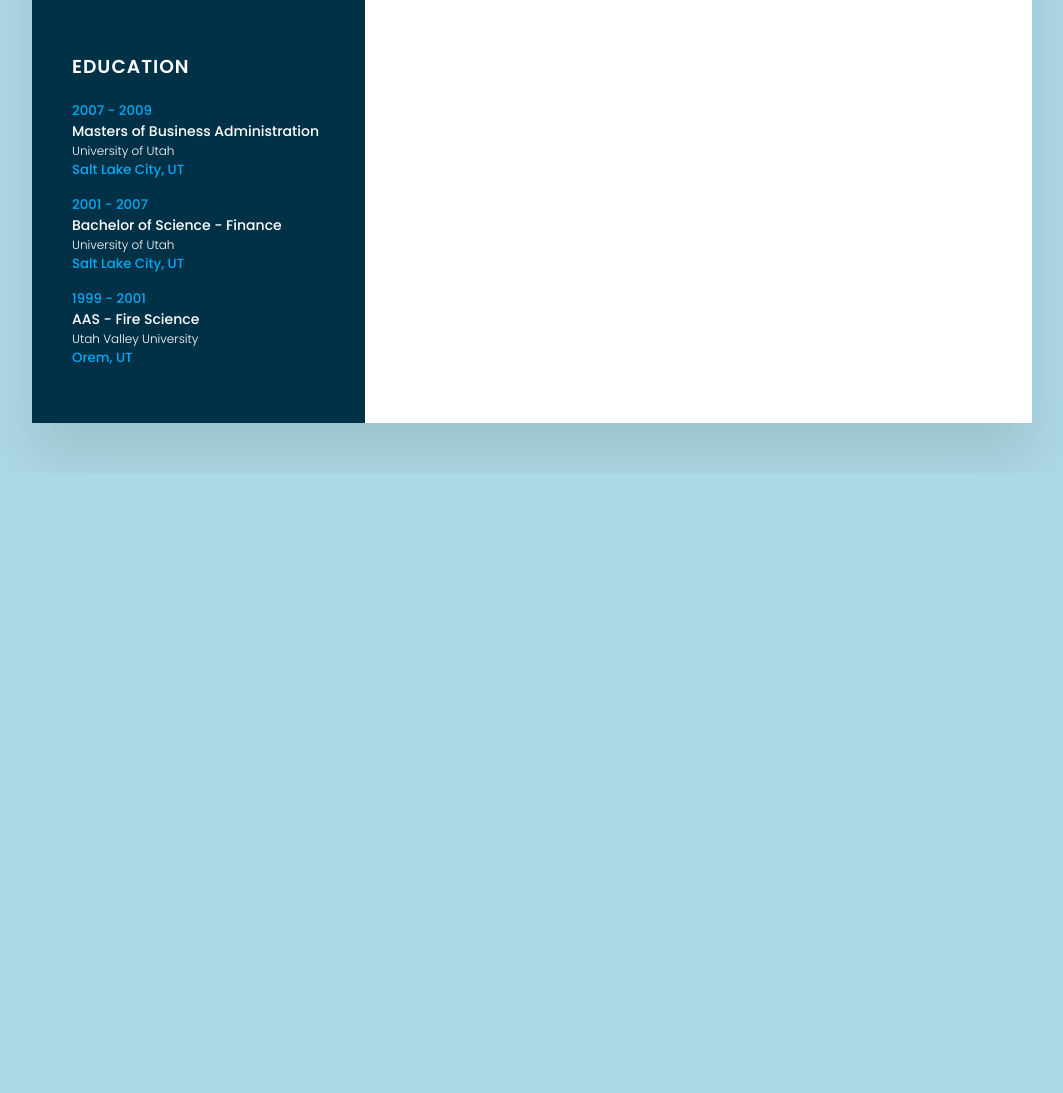
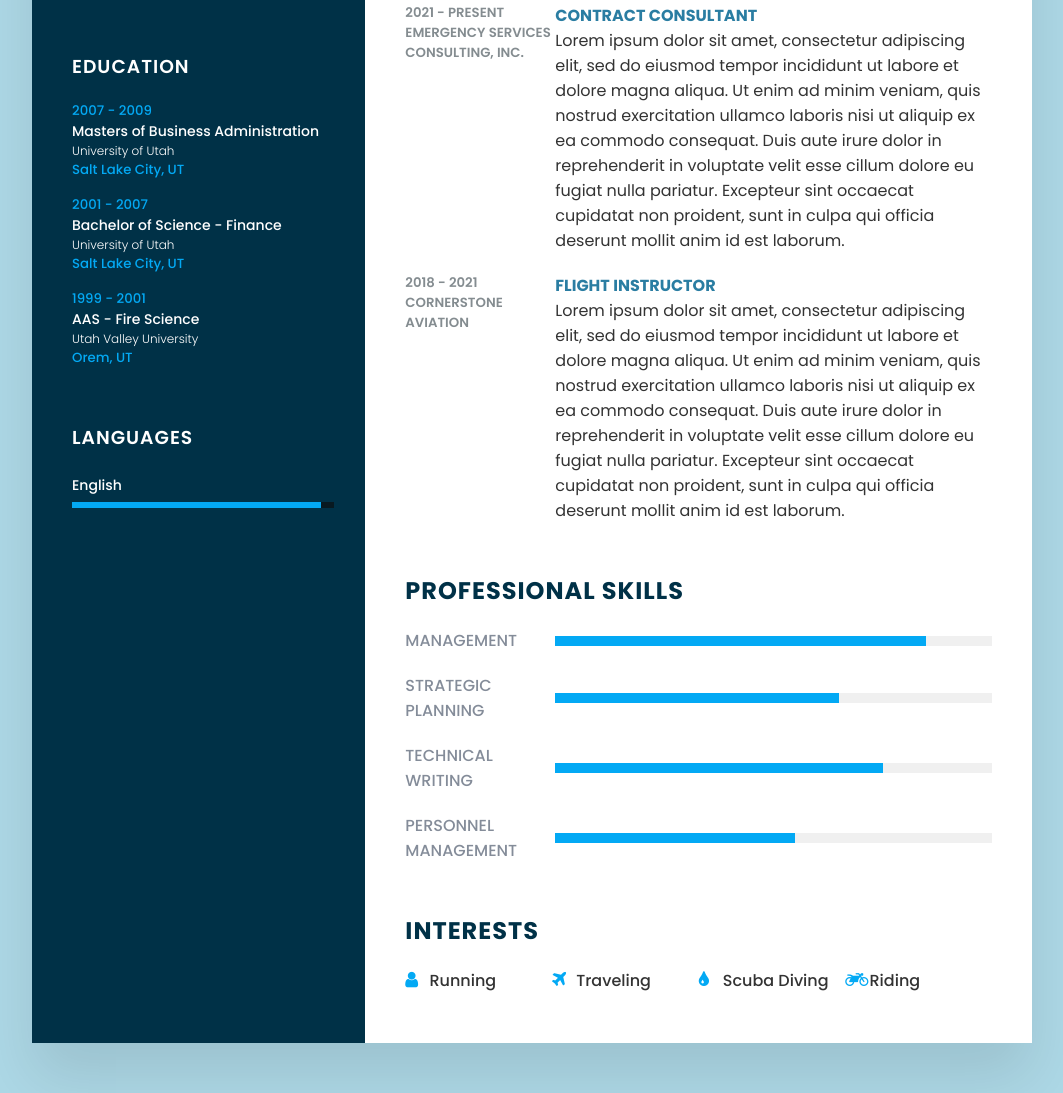
Before and after one commit to abutler911/resume-site, a plain HTML site: page index.html in a window 1280 px wide. Shown: the part 682-1775 px from the top of the page, without its empty margins (108-1171 px from the left). Before the commit the page ends 1155 px from the top, so only its background shows below. Drawn offline with Linux system fonts and the light colour scheme.

Commit message:
added other sections and more formatting

```diff
--- a/css/style.css
+++ b/css/style.css
@@ -133,8 +133,140 @@
 	font-size: 12px;
 }
 
+.contactInfo.language .percent{
+	position: relative;
+	width: 90%;
+	height: 6px;
+	background: #081921;
+	display: block;
+	margin-top: 5px;
+}
+
+.contactInfo.language .percent div {
+	position: absolute;
+	top: 0;
+	left: 0;
+	height: 100%;
+	background: #03a9f4;
+}
+
 .container .right-side {
 	position: relative;
 	background: #fff;
 	padding: 40px;
 }
+
+.about {
+	margin-bottom: 50px;
+}
+
+.about:last-child {
+	margin-bottom: 0;
+}
+
+.title2 {
+	color: #003147;
+	text-transform: uppercase;
+	letter-spacing: 1px;
+	margin-bottom: 10px;
+}
+
+p {
+	color: #333;
+}
+
+.about .box {
+	display: flex;
+	flex-direction: row;
+	margin: 20px 0;
+}
+
+.about .box .year_company {
+	min-width: 150px;
+}
+
+.about .box .year_company h5 {
+	text-transform: uppercase;
+	color: #848c90;
+	font-weight: 600;
+}
+
+.about .box .text h4 {
+	text-transform: uppercase;
+	color: #2a7da2;
+	font-size: 16px;
+}
+
+.skills .box {
+	position: relative;
+	width: 100%;
+	display: grid;
+	grid-template-columns: 150px 1fr;
+	justify-content: center;
+	align-items: center;
+}
+
+.skills .box h4 {
+	text-transform: uppercase;
+	color: #848c99;
+	font-weight: 500;
+}
+
+.skills .box .percent {
+	position: relative;
+	width: 100%;
+	height: 10px;
+	background: #f0f0f0;
+}
+
+.skills .box .percent div {
+	position: absolute;
+	top: 0;
+	left: 0;
+	height: 100%;
+	background: #03a9f4;
+}
+
+.interest ul {
+	display: grid;
+	grid-template-columns: repeat(4,1fr);
+}
+.interest ul li {
+	list-style: none;
+	color: #333;
+	font-weight: 500;
+	margin: 10px 0;
+}
+
+.interest ul li .fa {
+	color: #03a9f4;
+	font-size: 18px;
+	width: 20px;
+}
+
+@media (max-width: 1000px) {
+	.container {
+		margin: 10px;
+		grid-template-columns: repeat(1,1fr);
+	}
+
+	.interest {
+		grid-template-columns: repeat(2,1fr);
+	}
+}
+
+@media (max-width: 600px) {
+	.about .box {
+		flex-direction: column;
+	}
+	.about .box .year_company {
+		margin-bottom: 5px;
+	}
+	.interest ul {
+		grid-template-columns: repeat(1,1fr);
+	}
+
+	.skills .box {
+		grid-template-columns: repeat(1,1fr);
+	}
+}
--- a/index.html
+++ b/index.html
@@ -65,9 +65,99 @@
 					</li>
 				</ul>
 			</div>
+
+			<div class="contactInfo language">
+				<h3 class="title">Languages</h3>
+				<ul>
+					<li>
+						<span class="text">English</span>
+						<span class="percent">
+							<div style="width: 95%;"></div>
+						</span>
+					</li>
+				</ul>
+			</div>
 		</div>
 
-		<div class="right-side"></div>
+		<div class="right-side">
+			<div class="about">
+				<h2 class="title2">Profile</h2>
+				<p>Lorem ipsum dolor sit amet, consectetur adipiscing elit, sed do eiusmod tempor incididunt ut labore et dolore magna aliqua. Ut enim ad minim veniam, quis nostrud exercitation ullamco laboris nisi ut aliquip ex ea commodo consequat. Duis aute irure dolor in reprehenderit in voluptate velit esse cillum dolore eu fugiat nulla pariatur. Excepteur sint occaecat cupidatat non proident, sunt in culpa qui officia deserunt mollit anim id est laborum.</p>
+			</div>
+			<div class="about">
+				<h2 class="title2">Experience</h2>
+				<div class="box">
+					<div class="year_company">
+						<h5>2021 - Present</h5>
+						<h5>Skywest Airlines, Inc.</h5>
+					</div>
+					<div class="text">
+						<h4>First Officer</h4>
+						<p>Lorem ipsum dolor sit amet, consectetur adipiscing elit, sed do eiusmod tempor incididunt ut labore et dolore magna aliqua. Ut enim ad minim veniam, quis nostrud exercitation ullamco laboris nisi ut aliquip ex ea commodo consequat. Duis aute irure dolor in reprehenderit in voluptate velit esse cillum dolore eu fugiat nulla pariatur. Excepteur sint occaecat cupidatat non proident, sunt in culpa qui officia deserunt mollit anim id est laborum.</p>
+					</div>
+				</div>
+				<div class="box">
+					<div class="year_company">
+						<h5>2021 - Present</h5>
+						<h5>Emergency Services Consulting, Inc.</h5>
+					</div>
+					<div class="text">
+						<h4>Contract Consultant</h4>
+						<p>Lorem ipsum dolor sit amet, consectetur adipiscing elit, sed do eiusmod tempor incididunt ut labore et dolore magna aliqua. Ut enim ad minim veniam, quis nostrud exercitation ullamco laboris nisi ut aliquip ex ea commodo consequat. Duis aute irure dolor in reprehenderit in voluptate velit esse cillum dolore eu fugiat nulla pariatur. Excepteur sint occaecat cupidatat non proident, sunt in culpa qui officia deserunt mollit anim id est laborum.</p>
+					</div>
+				</div>
+				<div class="box">
+					<div class="year_company">
+						<h5>2018 - 2021</h5>
+						<h5>Cornerstone Aviation</h5>
+					</div>
+					<div class="text">
+						<h4>Flight Instructor</h4>
+						<p>Lorem ipsum dolor sit amet, consectetur adipiscing elit, sed do eiusmod tempor incididunt ut labore et dolore magna aliqua. Ut enim ad minim veniam, quis nostrud exercitation ullamco laboris nisi ut aliquip ex ea commodo consequat. Duis aute irure dolor in reprehenderit in voluptate velit esse cillum dolore eu fugiat nulla pariatur. Excepteur sint occaecat cupidatat non proident, sunt in culpa qui officia deserunt mollit anim id est laborum.</p>
+					</div>
+				</div>
+			</div>
+			<div class="about skills">
+				<h2 class="title2">Professional Skills</h2>
+				<div class="box">
+					<h4>Management</h4>
+					<div class="percent">
+						<div style="width: 85%;"></div>
+					</div>
+				</div>
+				<div class="box">
+					<h4>Strategic Planning</h4>
+					<div class="percent">
+						<div style="width: 65%;"></div>
+					</div>
+				</div>
+				<div class="box">
+					<h4>Technical Writing</h4>
+					<div class="percent">
+						<div style="width: 75%;"></div>
+					</div>
+				</div>
+				<div class="box">
+					<h4>Personnel Management</h4>
+					<div class="percent">
+						<div style="width: 55%;"></div>
+					</div>
+				</div>
+			</div>
+			<div class="about interest">
+				<h2 class="title2">Interests</h2>
+				<ul>
+					<li><i class="fa fa-user" aria-hidden="true"></i>  Running</li>
+					<li><i class="fa fa-plane" aria-hidden="true"></i>
+						Traveling</li>
+					<li><i class="fa fa-tint" aria-hidden="true"></i> Scuba Diving</li>
+					<li><i class="fa fa-motorcycle" aria-hidden="true"></i>  Riding</li>
+				</ul>
+
+			</div>
+
+
+		</div>
 	</div>
 </body>
 </html>
```
